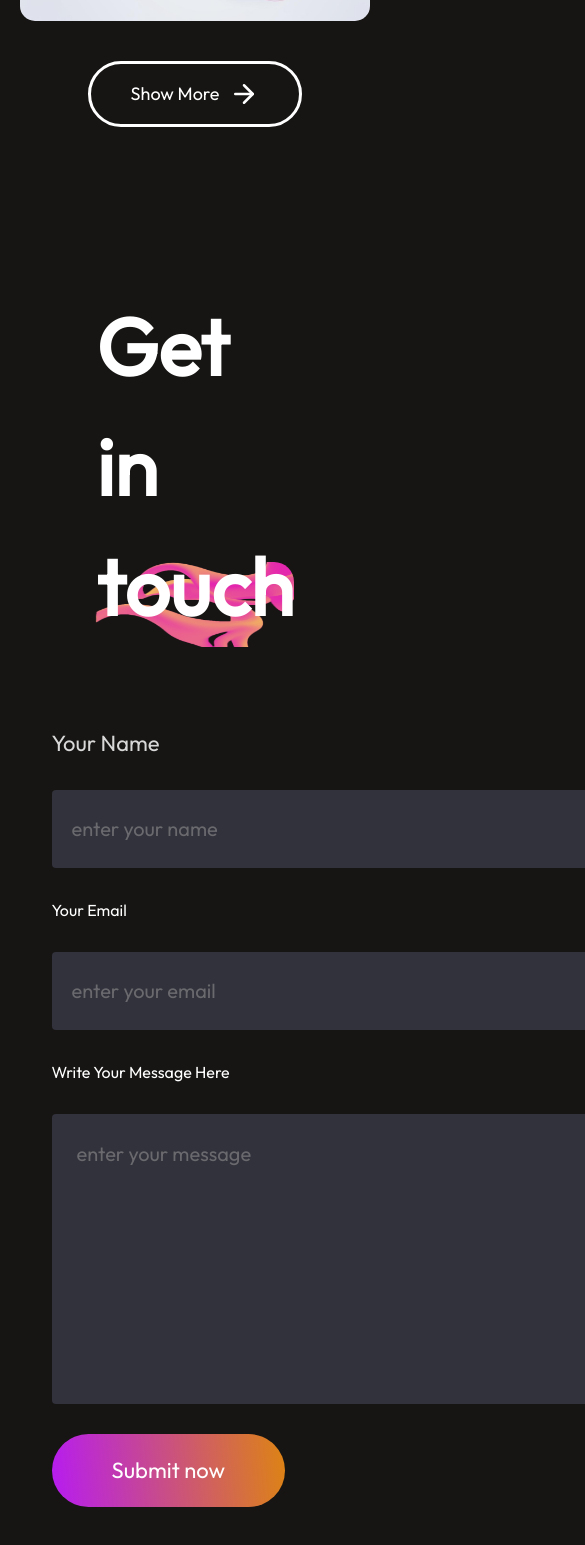
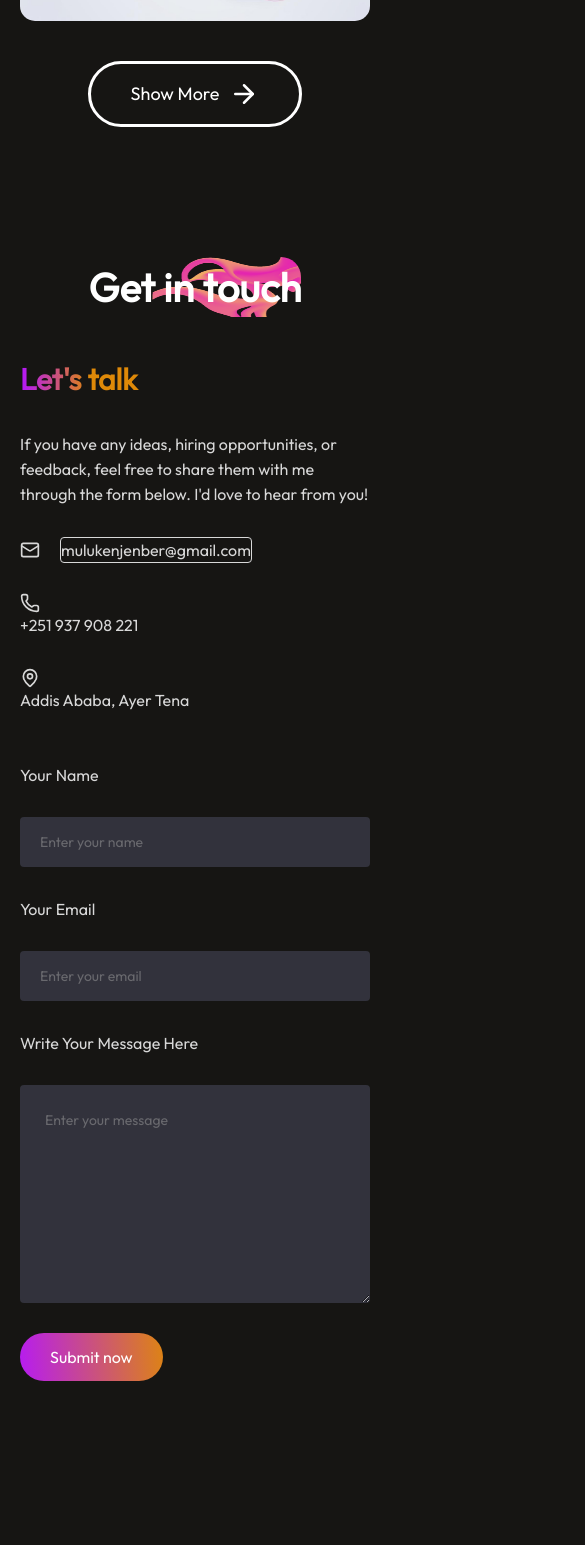
Before and after one commit to muluken0937/My_Portfolio, a React (Vite) app: page /contact in a window 390 px wide. Shown: the part 5925-7470 px from the top of the page, 585 px wide, since content can reach past the window. After the commit the page ends 7356 px from the top, so only its background shows below. Built offline with nearby package versions, Linux system fonts and the light colour scheme.

Commit message:
make your contact section responsive for mobile and tablet devices

```diff
--- a/src/components/Contact/Contact.css
+++ b/src/components/Contact/Contact.css
@@ -1,4 +1,4 @@
-.contact{
+.contact {
   display: flex;
   flex-direction: column;
   align-items: center;
@@ -6,15 +6,18 @@
   gap: 80px;
   margin: 80px 170px;
 }
-.contact-title{
+
+.contact-title {
   position: relative;
 }
-.contact-title h1{
+
+.contact-title h1 {
   padding: 0px 30px;
   font-size: 80px;
   font-weight: 600;
 }
-.contact-title img{
+
+.contact-title img {
   position: absolute;
   height: 85px;
   width: 200px;
@@ -22,91 +25,205 @@
   right: 30px;
   z-index: -1;
   border-radius: 20px;
+}
 
-}
-.contact-section{
+.contact-section {
   display: flex;
   gap: 150px;
 }
-.contact-left{
+
+.contact-left {
   display: flex;
   flex-direction: column;
   gap: 30px;
 }
+
 .contact-left h1 {
   font-size: 80px;
   font-weight: 700;
-    background: linear-gradient(270deg,#DF8908 80%, #B415FF 100%);
+  background: linear-gradient(270deg, #df8908 80%, #b415ff 100%);
   background-clip: text;
   -webkit-background-clip: text;
   -webkit-text-fill-color: transparent;
 }
-.contact-left p{
+
+.contact-left p {
   max-width: 550px;
-    color: #D8D8D8;
+  color: #d8d8d8;
   font-size: 20px;
   line-height: 35px;
 }
-.contact-details{
+
+.contact-details {
   display: flex;
   flex-direction: column;
   gap: 30px;
-    color: #D8D8D8;
+  color: #d8d8d8;
   font-size: 22px;
+}
 
-
-}
-.contact-detail{
-    direction: flex;
+.contact-detail {
+  display: flex;
   align-items: center;
   gap: 20px;
 }
-.contact-right{
+
+.contact-right {
   display: flex;
   flex-direction: column;
   align-items: start;
   gap: 30px;
+}
 
-}
-.contact-right label{
-    color: #D8D8D8;
+.contact-right label {
+  color: #d8d8d8;
   font-size: 22px;
   font-weight: 500;
+}
 
-}
-.contact-right input{
+.contact-right input {
   border: none;
   width: 700px;
   height: 78px;
   padding-left: 20px;
   border-radius: 4px;
   background: #32323c;
-    color: #A0A0A0;
+  color: #a0a0a0;
   font-family: Outfit;
   font-size: 20px;
 }
-.contact-right textarea{
+
+.contact-right textarea {
   width: 650px;
   border: none;
   padding: 25px;
   border-radius: 4px;
   background: #32323c;
-    color: #A0A0A0;
+  color: #a0a0a0;
   font-family: Outfit;
   font-size: 20px;
 }
-.contact-submit{
+
+.contact-submit {
   border: none;
   color: white;
   border-radius: 50px;
-    background: linear-gradient(264deg,#DF8908 -5.09%, #B415FF 106.28%);
+  background: linear-gradient(264deg, #df8908 -5.09%, #b415ff 106.28%);
   font-size: 22px;
   padding: 20px 60px;
   margin-bottom: 50px;
   cursor: pointer;
   transition: 0.3s;
 }
-.contact-submit:hover{
+
+.contact-submit:hover {
   transform: scale(1.1);
   transition: 0.3s;
 }
+
+/* Responsive Styles */
+@media (max-width: 1200px) {
+  .contact {
+    margin: 80px 50px;
+  }
+
+  .contact-section {
+    flex-direction: column;
+    gap: 50px;
+  }
+
+  .contact-left h1 {
+    font-size: 60px;
+  }
+
+  .contact-right input,
+  .contact-right textarea {
+    width: 100%;
+  }
+}
+
+@media (max-width: 768px) {
+  .contact {
+    margin: 50px 20px;
+    gap: 40px;
+  }
+
+  .contact-title h1 {
+    font-size: 50px;
+    padding: 0px 15px;
+  }
+
+  .contact-title img {
+    height: 60px;
+    width: 150px;
+    right: 15px;
+  }
+
+  .contact-left h1 {
+    font-size: 40px;
+  }
+
+  .contact-left p {
+    font-size: 18px;
+    line-height: 30px;
+  }
+
+  .contact-details {
+    font-size: 18px;
+  }
+
+  .contact-right label {
+    font-size: 18px;
+  }
+
+  .contact-right input {
+    height: 60px;
+    font-size: 16px;
+  }
+
+  .contact-right textarea {
+    font-size: 16px;
+  }
+
+  .contact-submit {
+    font-size: 18px;
+    padding: 15px 40px;
+  }
+}
+
+@media (max-width: 480px) {
+  .contact-title h1 {
+    font-size: 40px;
+  }
+
+  .contact-left h1 {
+    font-size: 30px;
+  }
+
+  .contact-left p {
+    font-size: 16px;
+    line-height: 25px;
+  }
+
+  .contact-details {
+    font-size: 16px;
+  }
+
+  .contact-right label {
+    font-size: 16px;
+  }
+
+  .contact-right input {
+    height: 50px;
+    font-size: 14px;
+  }
+
+  .contact-right textarea {
+    font-size: 14px;
+  }
+
+  .contact-submit {
+    font-size: 16px;
+    padding: 12px 30px;
+  }
+}
--- a/src/components/Contact/Contact.jsx
+++ b/src/components/Contact/Contact.jsx
@@ -20,36 +20,38 @@ const Contact = () => {
           </p>
           <div className="contact-details">
             <div className="contact-detail">
-              <Mail size={20}  />
+              <Mail size={20} />
               <span className="border px-2 py-1 rounded">
                 mulukenjenber@gmail.com
               </span>
             </div>
             <div className="contact-detail">
               <p>
-                <Phone size={20}  />
+                <Phone size={20} />
                 +251 937 908 221
               </p>
             </div>
             <div className="contact-detail">
-              {" "}
               <p>
-                <MapPin size={20}  />
+                <MapPin size={20} />
                 Addis Ababa, Ayer Tena
               </p>
             </div>
           </div>
         </div>
-        <form  className="contact-right">
-          <label htmlFor=""> Your Name</label>
-          <input type="text"  placeholder="enter your name" name="name"/>
-          <labe htmlFor=""> Your Email</labe>
-          <input type="email"  placeholder="enter your email" name="email"/>
-          <labe htmlFor=""> Write Your Message Here</labe>
-          <textarea type="text" rows="8" placeholder="enter your message"></textarea>
-          <button type="submit" className="contact-submit"> Submit now</button>
-
-
+        <form className="contact-right">
+          <label htmlFor="">Your Name</label>
+          <input type="text" placeholder="Enter your name" name="name" />
+          <label htmlFor="">Your Email</label>
+          <input type="email" placeholder="Enter your email" name="email" />
+          <label htmlFor="">Write Your Message Here</label>
+          <textarea
+            rows="8"
+            placeholder="Enter your message"
+          ></textarea>
+          <button type="submit" className="contact-submit">
+            Submit now
+          </button>
         </form>
       </div>
     </div>
```
Lines whose indentation alone changed are shown as unchanged.
